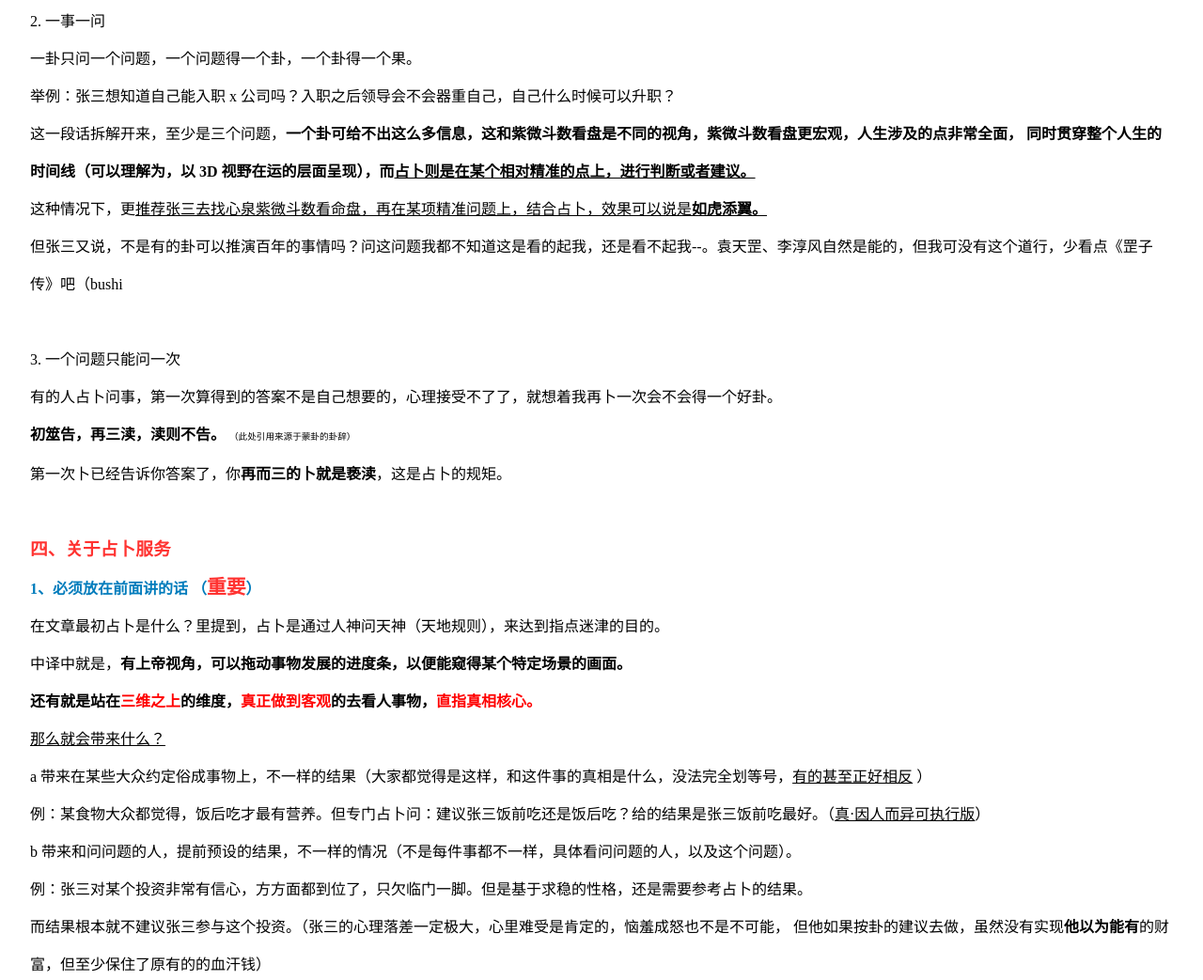
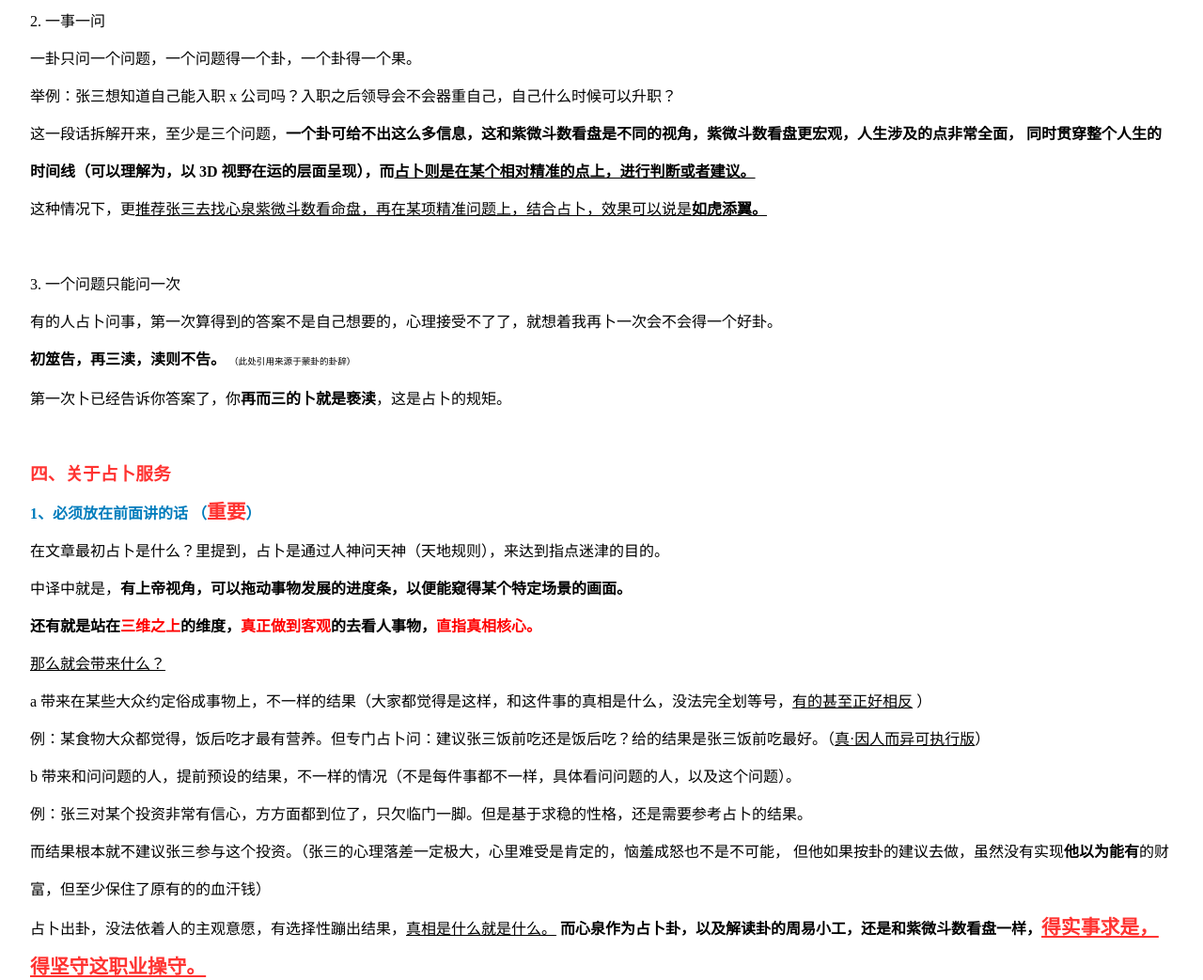
Before and after one commit to islandsaying/zyzb, a plain HTML site: page index.html in a window 1280 px wide. Shown: the part 1616-2659 px from the top of the page at 94% size. Drawn offline with Linux system fonts and the light colour scheme.

Commit message:
修改内容

```diff
--- a/index.html
+++ b/index.html
@@ -129,7 +129,7 @@
             <p>
                 这种情况下，更<u>推荐张三去找心泉紫微斗数看命盘，再在某项精准问题上，结合占卜，效果可以说是<b>如虎添翼。</b></u>
             </p>
-            <p>但张三又说，不是有的卦可以推演百年的事情吗？问这问题我都不知道这是看的起我，还是看不起我--。袁天罡、李淳风自然是能的，但我可没有这个道行，少看点《罡子传》吧（bushi</p>
+            <!-- <p>但张三又说，不是有的卦可以推演百年的事情吗？问这问题我都不知道这是看的起我，还是看不起我--。袁天罡、李淳风自然是能的，但我可没有这个道行，少看点《罡子传》吧（bushi</p> -->
             <br>
             <p>3. 一个问题只能问一次</p>
             <p>有的人占卜问事，第一次算得到的答案不是自己想要的，心理接受不了了，就想着我再卜一次会不会得一个好卦。</p>
@@ -191,6 +191,7 @@
             <p class="littlefont">
                 注： 一般三天内可给出占卜结果，<b>以文字的形式呈现</b>
             </p>
+            <br>
             <div class="imgdiv">
                 <p class="littlefont">长按下方二维码添加赵心泉</p>
                 <hr width="100%" color="#007CBC" size="0.5rem">
```
